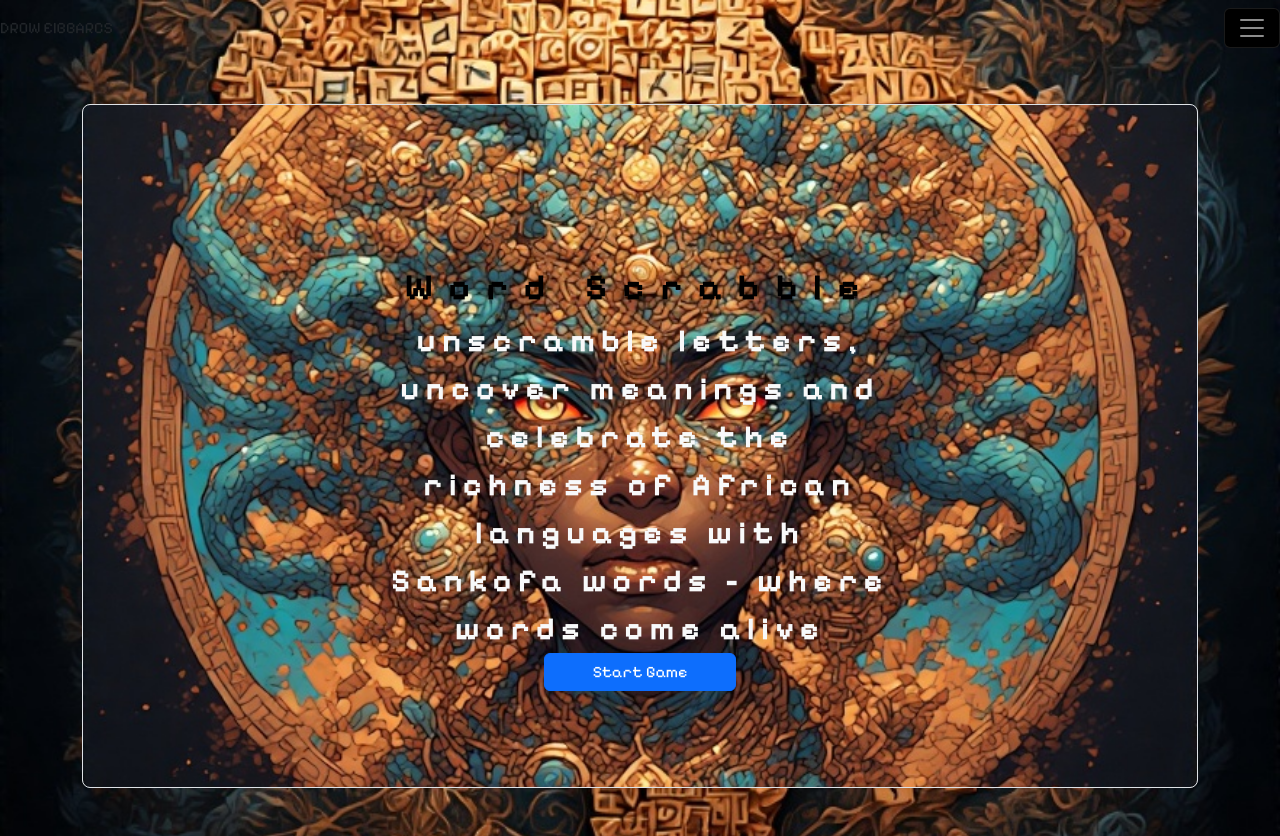
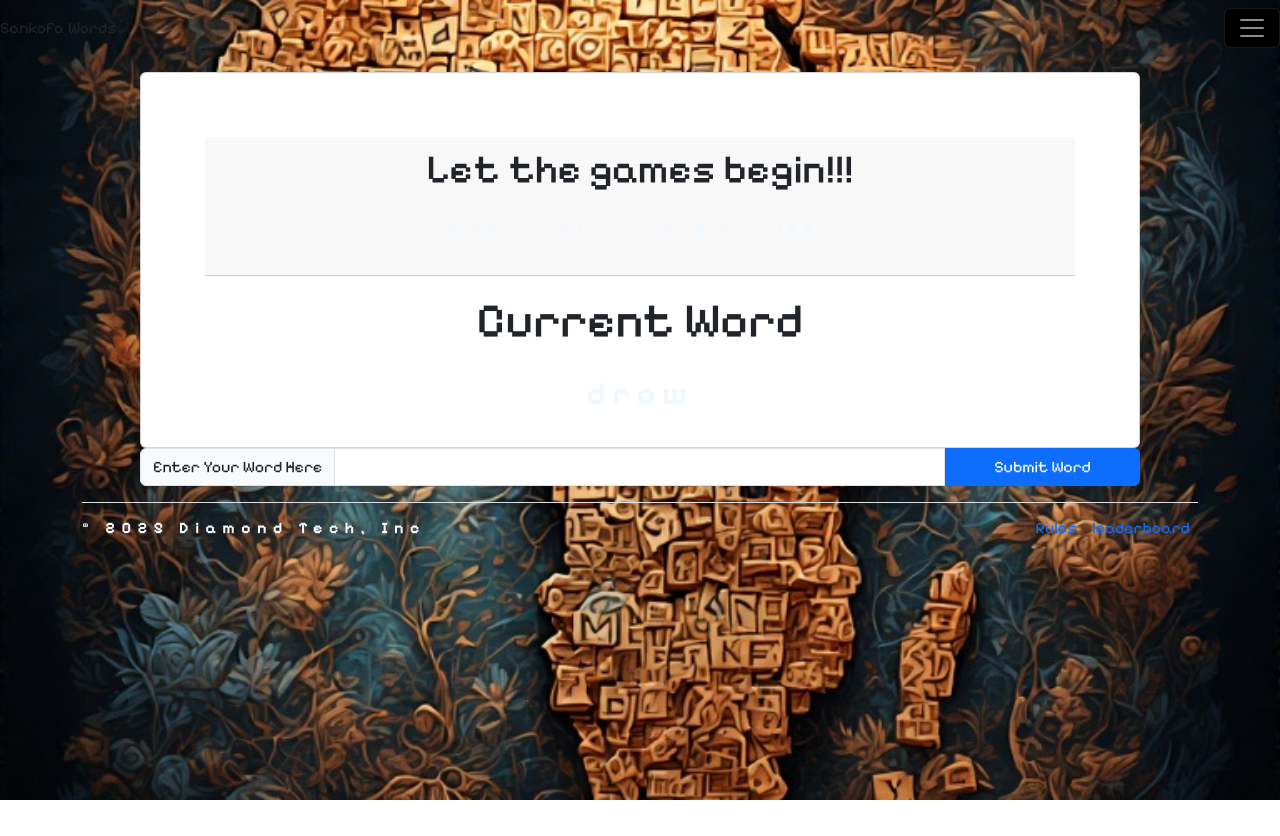
Before and after one commit to Supa-Thobile2/melsoft-academy-projects, a plain HTML site: page scramble/index.html in a window 1280 px wide. Shown: the top 836 px of the page. After the commit the page ends 800 px from the top, so only its background shows below. Drawn offline with nearby package versions, Linux system fonts and the light colour scheme.

Commit message:
updated project

```diff
--- a/scramble/index.html
+++ b/scramble/index.html
@@ -12,7 +12,7 @@
 </head>
 <body>
   <nav class="navbar navbar-dark bg-opacity-10 sticky-top
-    <a class="navbar-brand text-dark" href="#" >DROW ElBBARCS</a>
+    <a class="navbar-brand text-light" href="#" >Sankofa Words</a>
 
     <button class="navbar-toggler btn-primary" type="button" data-toggle="collapse" data-target="#navbarsExample01" aria-controls="navbarsExample01" aria-expanded="false" aria-label="Toggle navigation">
       <span class="navbar-toggler-icon"></span>
@@ -41,22 +41,24 @@
 
     </div>
   </nav>
-    <div class="container my-5 start">
-        <div class="position-relative p-5 text-center text-muted bg-body border border-dashed rounded-3 intro">
+  <main>
+
+        <div class="container  start">
+        <div class="position-relative p-1 text-center text-muted bg-body border border-dashed rounded-3 intro">
           <!-- <button type="button" class="position-absolute top-0 end-0 p-3 m-3 btn-close bg-secondary bg-opacity-10 rounded-pill" aria-label="Close"></button> -->
           <svg class="bi mt-5 mb-3" width="48" height="48" aria-hidden="true"><use xlink:href="#check2-circle"></use></svg>
           <h1 class="text-body-emphasis">Word Scrabble</h1>
           <p class="col-lg-6 m-auto text-light">
             unscramble letters, uncover meanings and celebrate the richness of African languages with Sankofa words - where words come alive
           </p>
-          <button class="btn btn-primary px-5 mb-5" type="button">
+          <button class="btn btn-primary px-5 m-1" type="button">
             Start Game
           </button>
         </div>
     </div>
 
-    <div class="container my-5 game">
-        <div class="card my-5 text-center">
+    <div class="container bg-transparent  game">
+        <div class="card  text-center">
             <div class="card-header">
               <h1>Let the games begin!!!</h1>
               <p>Is your volcabulary on fleek!</p>
@@ -77,8 +79,12 @@
 
       </div>
 
+
+  </main>
+
+
       <div class="container bg-opacity-10 ">
-        <footer class="d-flex  justify-content-between align-items-center py-3 my-4 border-top">
+        <footer class="d-flex  justify-content-between align-items-center  border-top">
            <p class="col-md-4 mb-0 ">© 2025 Diamond Tech, Inc</p>
             <a href="/" class="col-md-4 d-flex align-items-center justify-content-center mb-3 mb-md-0 me-md-auto link-body-emphasis text-decoration-none" aria-label="Bootstrap">
                <svg class="bi me-2" width="40" height="32" aria-hidden="true"><use xlink:href="#bootstrap"></use></svg>
@@ -96,9 +102,7 @@
          <!-- Bootstrap core JavaScript
     ================================================== -->
     <!-- Placed at the end of the document so the pages load faster -->
-    <script src="https://code.jquery.com/jquery-3.2.1.slim.min.js" integrity="sha384-KJ3o2DKtIkvYIK3UENzmM7KCkRr/rE9/Qpg6aAZGJwFDMVNA/GpGFF93hXpG5KkN" crossorigin="anonymous"></script>
-    <script>window.jQuery || document.write('<script src="../../assets/js/vendor/jquery-slim.min.js"><\/script>')</script>
-    <script src="../../assets/js/vendor/popper.min.js"></script>
-    <script src="../../dist/js/bootstrap.min.js"></script>
+   <script src="https://cdn.jsdelivr.net/npm/@popperjs/core@2.11.8/dist/umd/popper.min.js" integrity="sha384-I7E8VVD/ismYTF4hNIPjVp/Zjvgyol6VFvRkX/vR+Vc4jQkC+hVqc2pM8ODewa9r" crossorigin="anonymous"></script>
+<script src="https://cdn.jsdelivr.net/npm/bootstrap@5.3.6/dist/js/bootstrap.min.js" integrity="sha384-RuyvpeZCxMJCqVUGFI0Do1mQrods/hhxYlcVfGPOfQtPJh0JCw12tUAZ/Mv10S7D" crossorigin="anonymous"></script>
 </body>
 </html>
--- a/scramble/style.css
+++ b/scramble/style.css
@@ -15,22 +15,28 @@ nav button{
     background-color: black !important;
 }
 
+main{
+    width: 80% !important;
+    margin: 1rem auto;
+}
+
 .container-fluid{
     width: 100%;
     height: 100vh;
 }
 
-/* .start{
+.start{
     display: none;
-}*/
+    background-color: transparent !important;
+}
 
-.game{
+/* .game{
     display: none;
-}
+}  */
 
 .text-body-emphasis{
 
-    font-size: 2.3rem;
+    font-size: 1.8rem;
     letter-spacing: 1rem;
     font-weight: bolder;
    }
@@ -54,10 +60,11 @@ nav button{
 
 p{
     color: aliceblue  !important;
-    font-size:2em;
+
 
     font-weight: 900;
-    letter-spacing: .4rem
+    letter-spacing: .4rem;
+    padding: .8rem 0;
 }
 
 .card-title{
```
